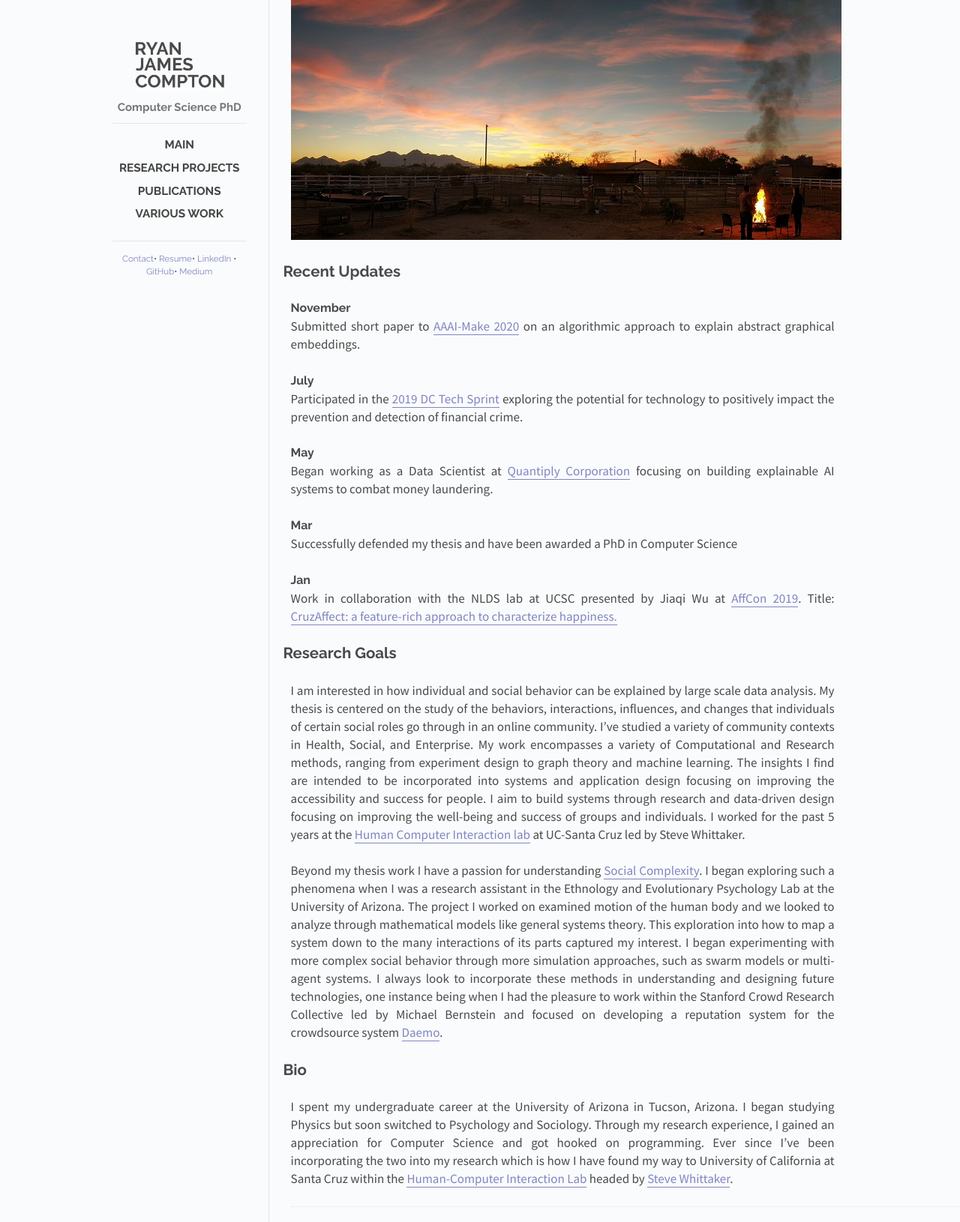
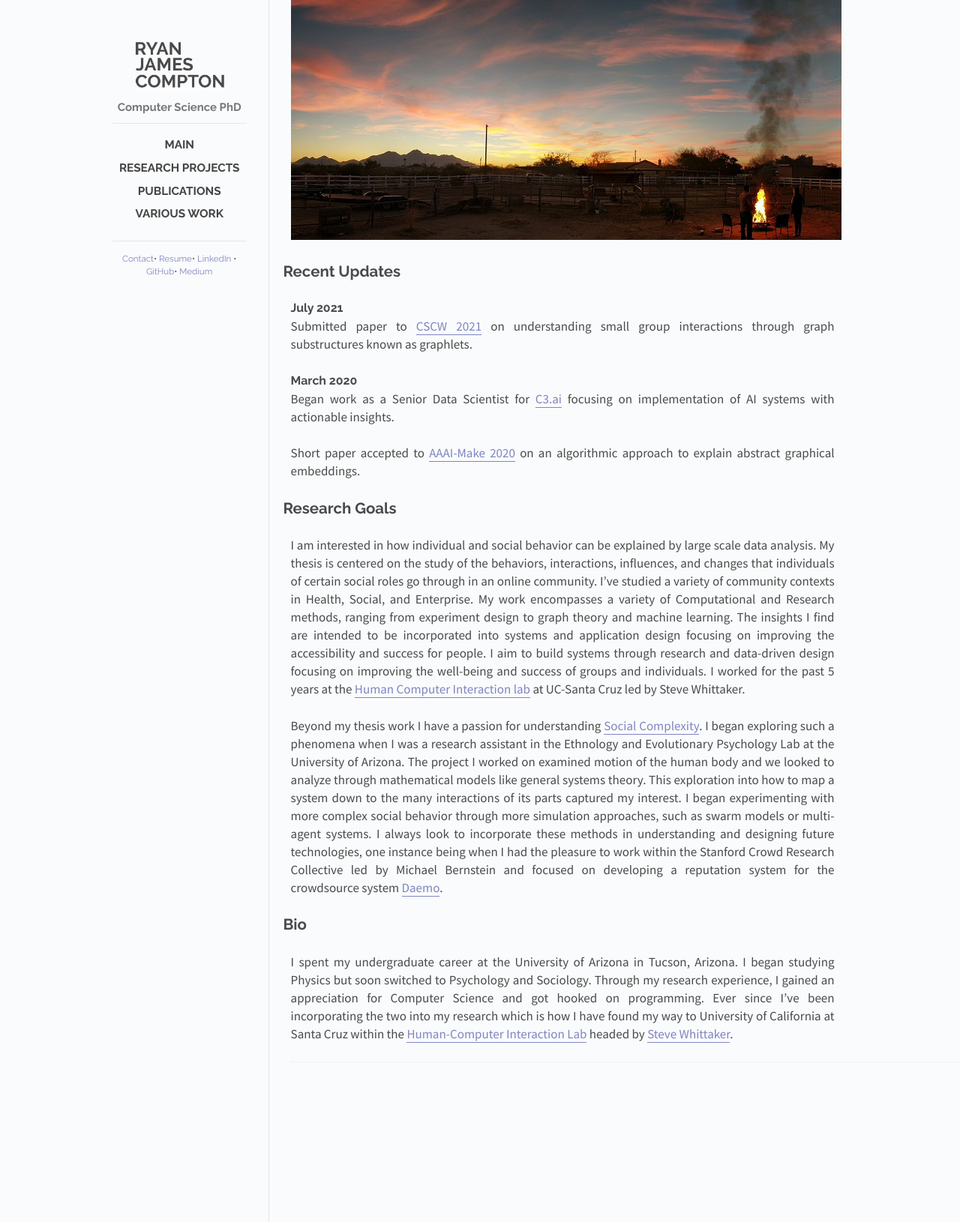
Before and after one commit to rcompt/rcompt.github.io, a Jekyll site: the page built from _posts/2018-10-03-main.md, in a window 1280 px wide. Shown: the whole page at 75% size. Built offline with Jekyll 4.4.1, drawn with Linux system fonts in a browser that asks for light colours; Markdown is read by kramdown in place of the engine named in the settings.

Commit message:
Update 2018-10-03-main.md

```diff
--- a/_posts/2018-10-03-main.md
+++ b/_posts/2018-10-03-main.md
@@ -7,20 +7,14 @@ categories: posts
 
 ## Recent Updates
 
-### November
-Submitted short paper to [AAAI-Make 2020](https://www.aaai-make.info/cfp/) on an algorithmic approach to explain abstract graphical embeddings.
+### July 2021
+Submitted paper to [CSCW 2021](https://cscw.acm.org/2021/) on understanding small group interactions through graph substructures known as graphlets.
 
-### July
-Participated in the [2019 DC Tech Sprint](https://www.fca.org.uk/events/techsprints/2019-global-aml-and-financial-crime-techsprint) exploring the potential for technology to positively impact the prevention and detection of financial crime.
+### March 2020
+Began work as a Senior Data Scientist for [C3.ai](c3.ai) focusing on implementation of AI systems with actionable insights.
 
-### May
-Began working as a Data Scientist at [Quantiply Corporation](https://www.quantiply.com/) focusing on building explainable AI systems to combat money laundering.
+Short paper accepted to [AAAI-Make 2020](https://www.aaai-make.info/cfp/) on an algorithmic approach to explain abstract graphical embeddings.
 
-### Mar
-Successfully defended my thesis and have been awarded a PhD in Computer Science
-
-### Jan
-Work in collaboration with the NLDS lab at UCSC presented by Jiaqi Wu at [AffCon 2019](https://sites.google.com/view/affcon2019/home). Title: [CruzAffect: a feature-rich approach to characterize happiness.](https://arxiv.org/abs/1902.06024)
 
 ## Research Goals
 
```
